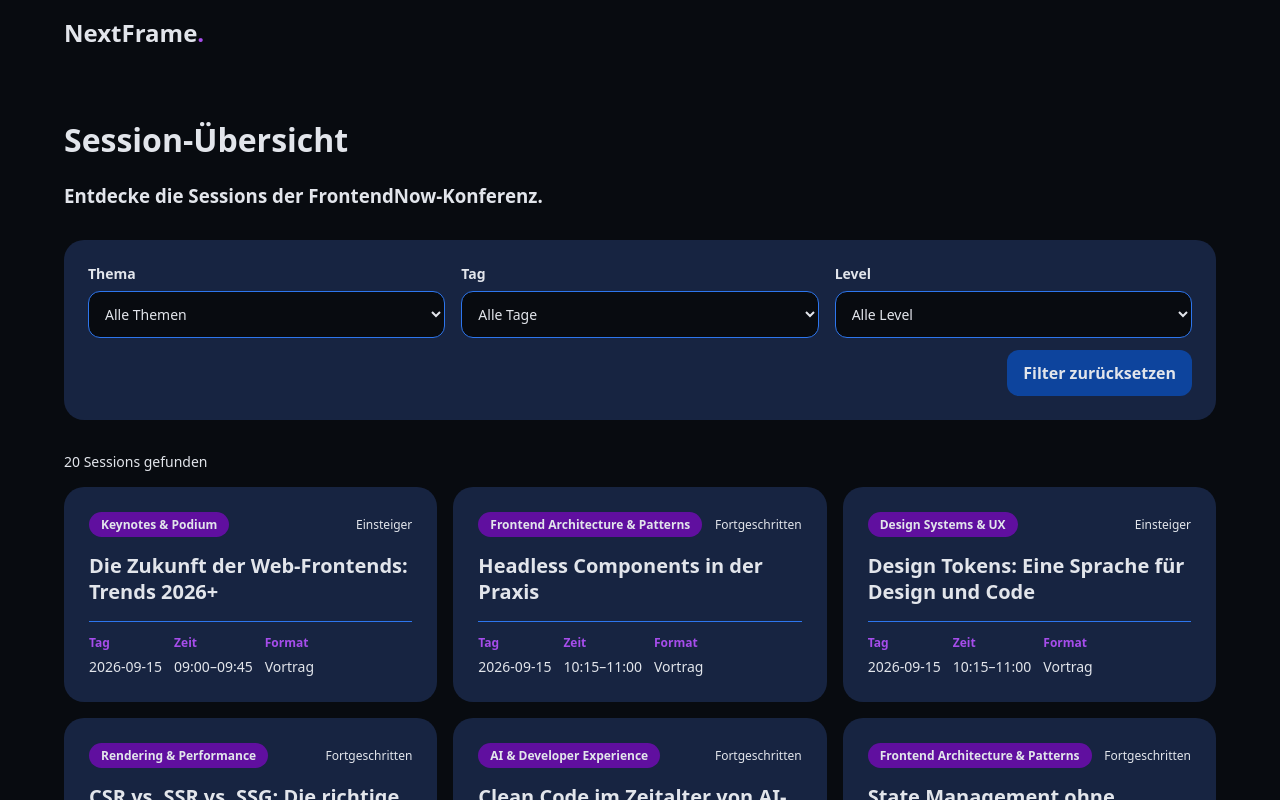
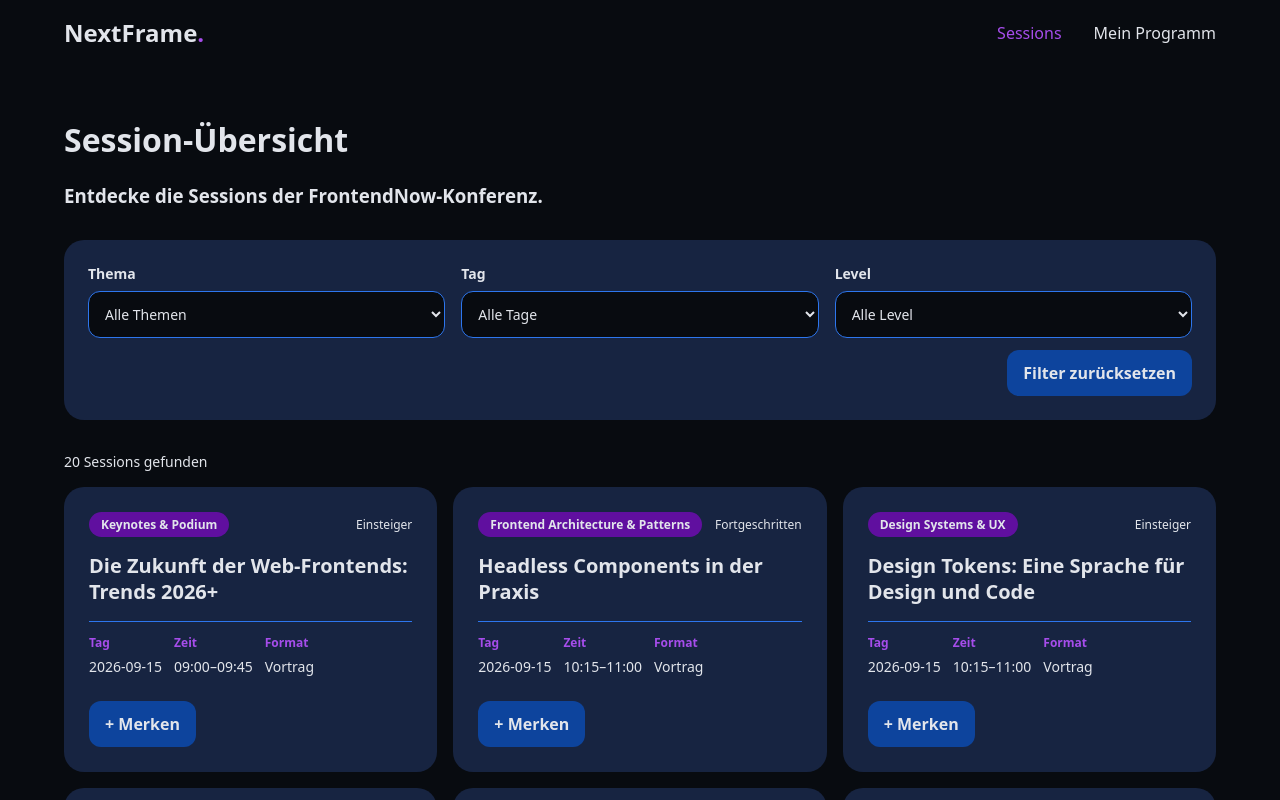
Before and after one commit to Alyra07/nextframe, a Nuxt app: page / in a window 1280 px wide. Shown: the top 800 px of the page. Built offline with nearby package versions, Linux system fonts and the light colour scheme.

Commit message:
feat(schedule): add /mein-programm page & navigation + session controls

```diff
--- /dev/null
+++ b/app/components/features/schedule/ScheduleButton.vue
@@ -0,0 +1,29 @@
+
+<script setup>
+import BaseButton from '~/components/base/BaseButton.vue'
+
+const props = defineProps({
+  sessionId: {
+    type: String,
+    required: true
+  }
+})
+
+const {
+  toggleSession,
+  isSessionInSchedule
+} = useSchedule()
+
+const isAdded = computed(() =>
+  isSessionInSchedule(props.sessionId)
+)
+</script>
+
+<template>
+  <BaseButton
+    :variant="isAdded ? 'secondary' : 'primary'"
+    @click="toggleSession(sessionId)"
+  >
+    {{ isAdded ? '✓ Gemerkt' : '+ Merken' }}
+  </BaseButton>
+</template>
--- /dev/null
+++ b/app/components/features/schedule/ScheduleOverview.vue
@@ -0,0 +1,42 @@
+
+<script setup>
+defineProps({
+  sessions: {
+    type: Array,
+    required: true
+  },
+  isInitialized: {
+    type: Boolean,
+    required: true
+  }
+})
+</script>
+
+<template>
+  <div class="schedule-overview">
+    <p v-if="!isInitialized">
+      Programm wird geladen...
+    </p>
+
+    <p v-else-if="sessions.length === 0">
+      Du hast noch keine Sessions zu deinem Programm hinzugefügt.
+    </p>
+
+    <div v-else>
+      <p>
+        {{ sessions.length }}
+        {{ sessions.length === 1 ? 'Session' : 'Sessions' }}
+        in deinem Programm
+      </p>
+
+      <ul>
+        <li
+          v-for="session in sessions"
+          :key="session.id"
+        >
+          {{ session.title }}
+        </li>
+      </ul>
+    </div>
+  </div>
+</template>
--- a/app/components/features/sessions/SessionCard.vue
+++ b/app/components/features/sessions/SessionCard.vue
@@ -146,4 +146,10 @@ const { getTrackById } = useConferenceData()
   font-size: var(--font-size-xs);
   font-weight: var(--font-weight-semibold);
 }
+
+/* Session actions (buttons) */
+.session-card__actions {
+  margin-top: auto;
+  padding-top: var(--space-2);
+}
 </style>
--- a/app/components/features/sessions/SessionList.vue
+++ b/app/components/features/sessions/SessionList.vue
@@ -1,6 +1,7 @@
 
 <script setup>
 import SessionCard from './SessionCard.vue'
+import ScheduleButton from '~/components/features/schedule/ScheduleButton.vue'
 
 defineProps({
   sessions: {
@@ -8,9 +9,8 @@ defineProps({
     required: true
   }
 })
+</script>
 
-const { getTrackById } = useConferenceData()
-</script>
 <template>
   <section class="session-list">
     <p class="session-list__count" aria-live="polite">
@@ -31,7 +31,11 @@ const { getTrackById } = useConferenceData()
         :key="session.id"
         class="session-list__item"
       >
-        <SessionCard :session="session" />
+        <SessionCard :session="session">
+          <template #actions>
+            <ScheduleButton :session-id="session.id" />
+          </template>
+        </SessionCard>
       </li>
     </ul>
   </section>
--- a/app/layouts/default.vue
+++ b/app/layouts/default.vue
@@ -1,11 +1,29 @@
-
 <template>
   <div class="app-layout">
     <header class="site-header">
-      <div class="container">
-        <h1 class="logo">
+      <div class="container header-content">
+        <NuxtLink
+          to="/"
+          class="logo"
+        >
           NextFrame<span>.</span>
-        </h1>
+        </NuxtLink>
+
+        <nav class="main-navigation">
+          <NuxtLink
+            to="/"
+            class="nav-link"
+          >
+            Sessions
+          </NuxtLink>
+
+          <NuxtLink
+            to="/mein-programm"
+            class="nav-link"
+          >
+            Mein Programm
+          </NuxtLink>
+        </nav>
       </div>
     </header>
 
@@ -38,23 +56,51 @@
 }
 
 /* Header */
+
 .site-header {
   padding: var(--space-4) 0;
   border-bottom: 1px solid var(--color-border);
 }
 
+.header-content {
+  display: flex;
+  align-items: center;
+  justify-content: space-between;
+}
+
 .logo {
-  margin: 0;
   font-size: var(--font-size-xl);
   font-weight: var(--font-weight-bold);
   color: var(--color-text-primary);
+  text-decoration: none;
 }
 
 .logo span {
   color: var(--color-accent);
 }
 
+.main-navigation {
+  display: flex;
+  align-items: center;
+  gap: var(--space-8);
+}
+
+.nav-link {
+  color: var(--color-text-secondary);
+  text-decoration: none;
+  font-weight: var(--font-weight-medium);
+}
+
+.nav-link:hover {
+  color: var(--color-text-primary);
+}
+
+.nav-link.router-link-active {
+  color: var(--color-accent);
+}
+
 /* Main */
+
 .site-main {
   flex: 1;
   width: 100%;
@@ -64,13 +110,8 @@
   box-sizing: border-box;
 }
 
-@media (max-width: 640px) {
-  .site-main {
-    padding: var(--space-6) var(--space-4);
-  }
-}
+/* Footer */
 
-/* Footer */
 .site-footer {
   padding: var(--space-4) 0;
   border-top: 1px solid var(--color-border);
@@ -82,16 +123,28 @@
   display: flex;
   justify-content: space-between;
   align-items: center;
-  gap: var(--space-4);
 }
 
 .site-footer p {
   margin: 0;
 }
 
+/* Mobile Responsive */
 @media (max-width: 640px) {
   .container {
     padding: 0 var(--space-4);
+  }
+
+  .site-main {
+    padding: var(--space-6) var(--space-4);
+  }
+
+  .main-navigation {
+    gap: var(--space-4);
+  }
+
+  .nav-link {
+    font-size: var(--font-size-sm);
   }
 
   .site-footer .container {
--- /dev/null
+++ b/app/pages/mein-programm.vue
@@ -0,0 +1,23 @@
+
+<script setup>
+import ScheduleOverview from '~/components/features/schedule/ScheduleOverview.vue'
+
+// Composable für die Verwaltung des "Mein Programm" Features
+const {
+  scheduledSessions,
+  isInitialized
+} = useSchedule()
+</script>
+
+<template>
+  <section class="schedule-page">
+    <h1>Mein Programm</h1>
+    <h3>Dein persönlicher Zeitplan für die FrontendNow-Konferenz.</h3>
+
+    <!-- ScheduleOverview-Komponente zeigt die vom User hinzugefügten Sessions an -->
+    <ScheduleOverview
+      :sessions="scheduledSessions"
+      :is-initialized="isInitialized"
+    />
+  </section>
+</template>
```
Also changed, not shown: 1 other file (tests, documents, lock files or other folders).
